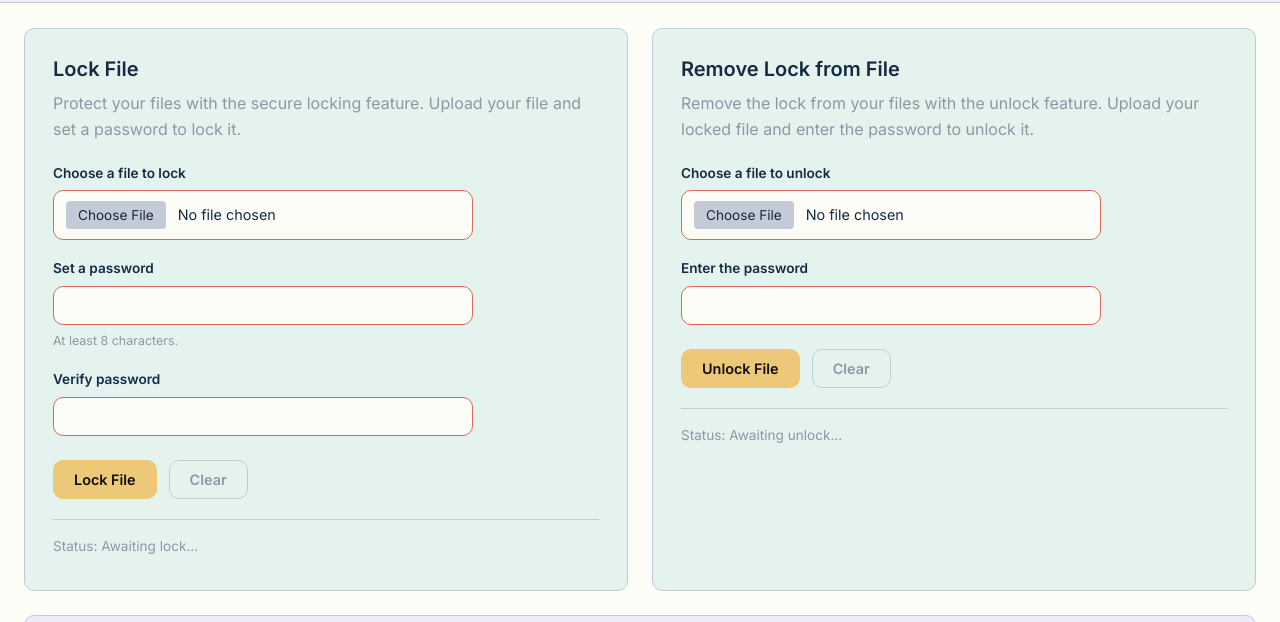
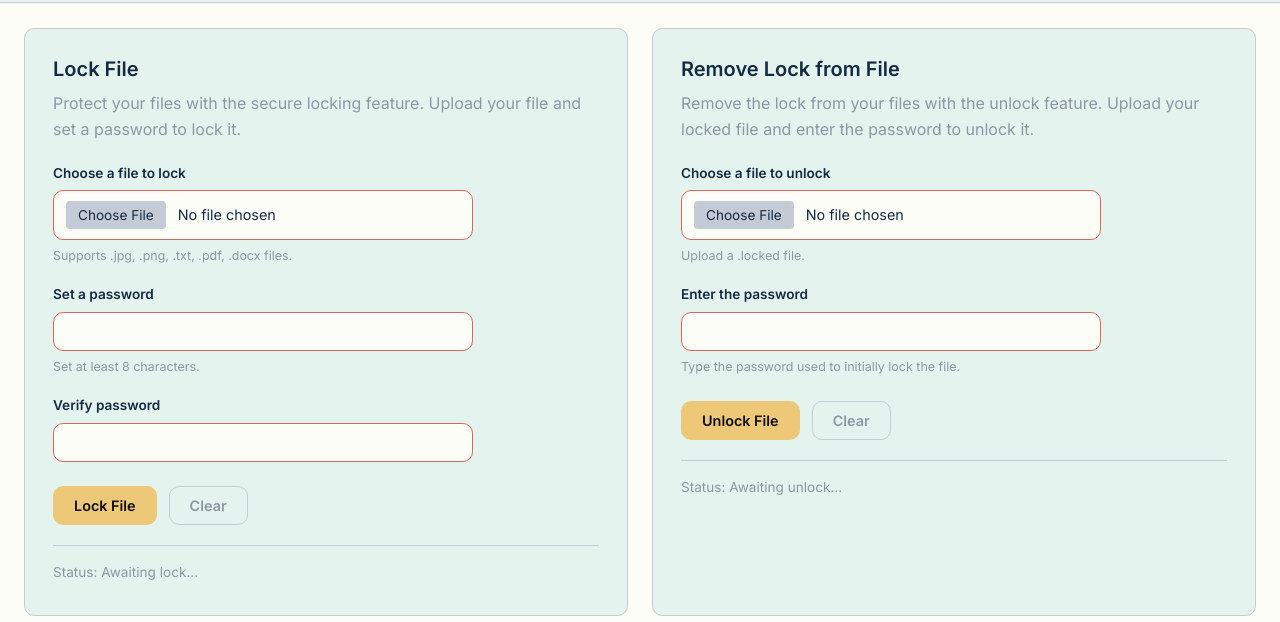
Before and after one commit to gjmledesma/FileSecureCrypt, a plain HTML site: page index.html in a window 1280 px wide. Shown: the part 123-745 px from the top of the page. Drawn offline with Linux system fonts and the light colour scheme.

Commit message:
Added footnotes under certain text fields. Updated README.md to show the new logo of the web app.

```diff
--- a/index.html
+++ b/index.html
@@ -39,6 +39,7 @@
                     <div class="form-field">
                         <label for="lock-file">Choose a file to lock</label>
                         <input type="file" id="lock-file" name="secure-file" required>
+                        <small id="lock-password-hint" class="hint">Supports .jpg, .png, .txt, .pdf, .docx files.</small>
                     </div>
 
                     <div class="form-field">
@@ -51,7 +52,7 @@
                             autocomplete="new-password"
                             aria-describedby="lock-password-hint"
                             required>
-                        <small id="lock-password-hint" class="hint">At least 8 characters.</small>
+                        <small id="lock-password-hint" class="hint">Set at least 8 characters.</small>
                     </div>
 
                     <div class="form-field">
@@ -88,6 +89,7 @@
                     <div class="form-field">
                         <label for="unlock-file">Choose a file to unlock</label>
                         <input type="file" id="unlock-file" name="secure-file" accept=".locked" required>
+                        <small id="lock-password-hint" class="hint">Upload a .locked file.</small>
                     </div>
 
                     <div class="form-field">
@@ -98,6 +100,7 @@
                             name="password"
                             autocomplete="current-password"
                             required>
+                        <small id="lock-password-hint" class="hint">Type the password used to initially lock the file.</small>
                     </div>
 
                     <div class="form-actions">
```
Also changed, not shown: about.html (+0 -5 lines), README.md.
